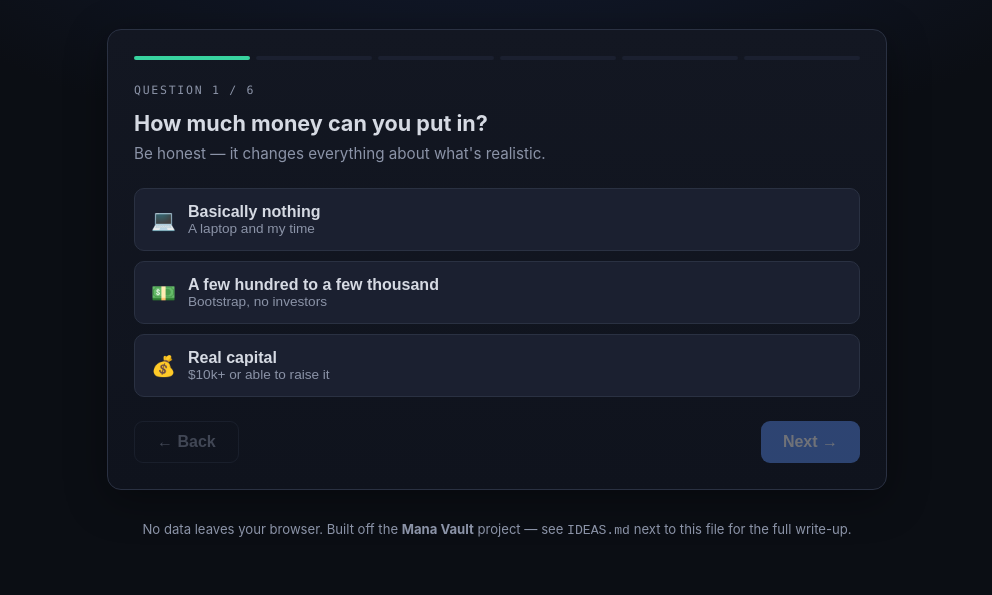
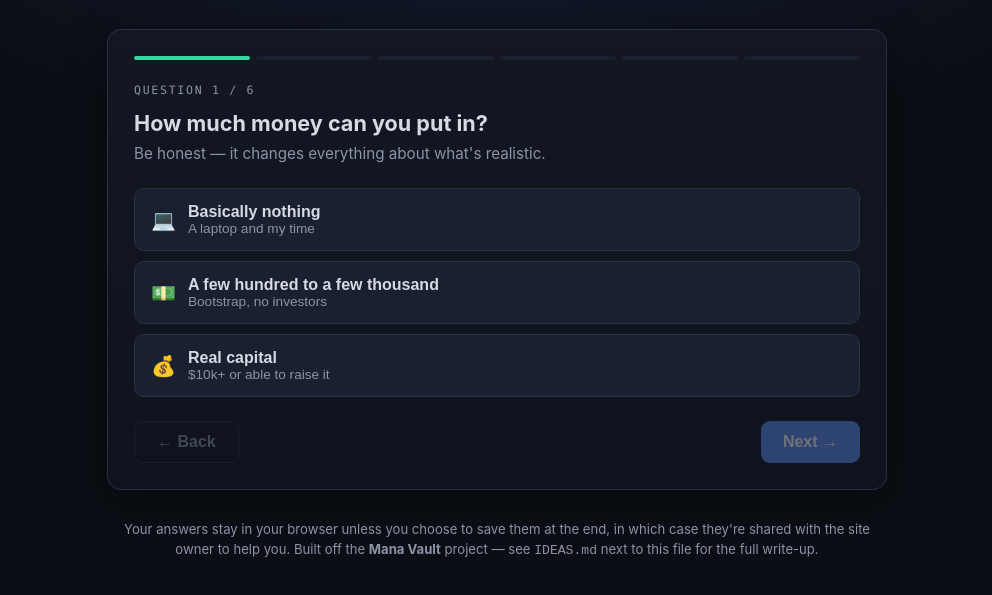
Before and after one commit to mphinance/mana-vault, a plain HTML site: page tcg-business/idea-generator.html in a window 1280 px wide. Shown: the part 119-714 px from the top of the page, without its empty margins (143-1135 px from the left). Drawn offline with Linux system fonts and the light colour scheme.

Commit message:
Wire LOG_ENDPOINT to deployed Apps Script
Enable response logging by pointing LOG_ENDPOINT at the deployed Google
Apps Script Web App. The save UI and sharing disclosure now activate on
the live site.

```diff
--- a/tcg-business/idea-generator.html
+++ b/tcg-business/idea-generator.html
@@ -132,7 +132,7 @@
 // ---- Response logging (optional) ----
 // Paste your deployed Google Apps Script Web App URL (…/exec) between the quotes to
 // turn on logging. While this is empty, nothing is sent and the form stays fully local.
-const LOG_ENDPOINT = "";
+const LOG_ENDPOINT = "https://script.google.com/macros/s/AKfycbxlA5nYxAu9Ow6KDFbyd5cJmltclQq6hRQUmICHHc_O-koAJRDMn_zJ2NtH5J6CW22H/exec";
 
 function logSubmission(payload) {
   if (!LOG_ENDPOINT) return Promise.resolve({ skipped: true });
```
